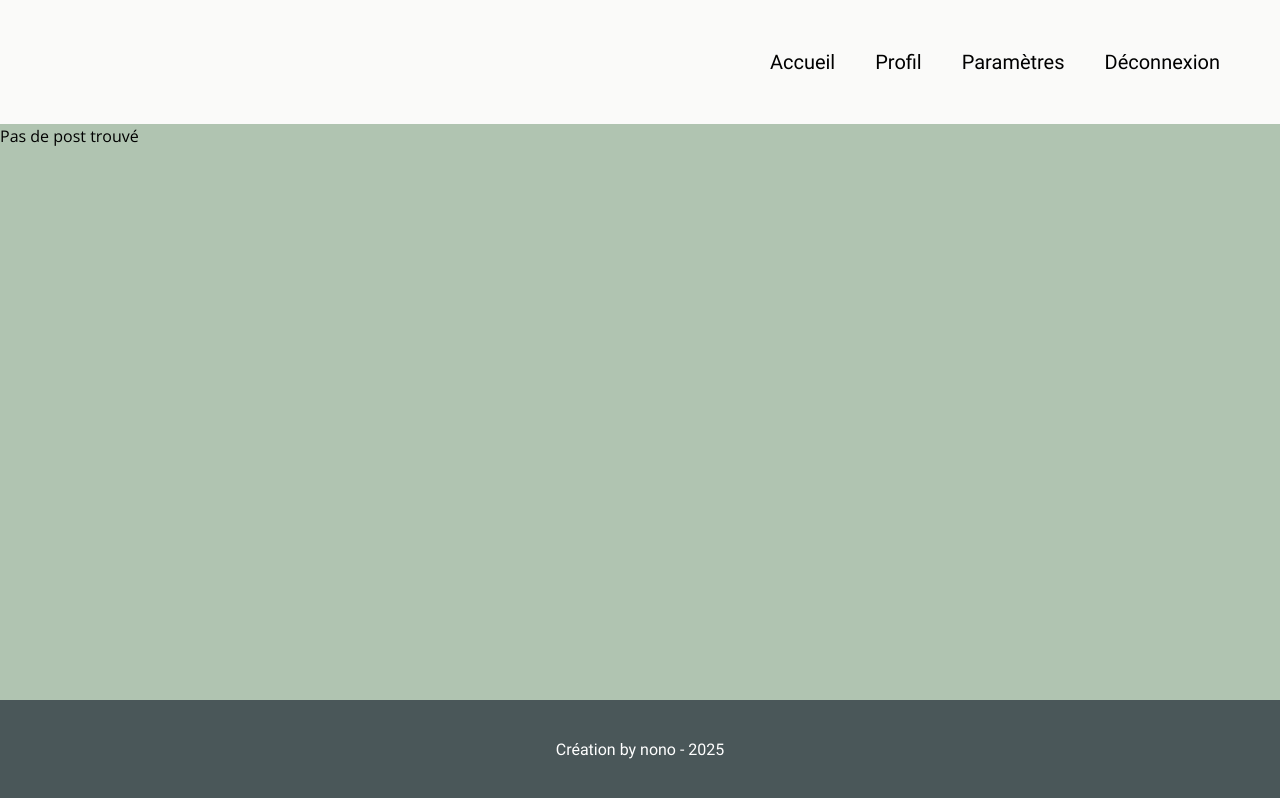
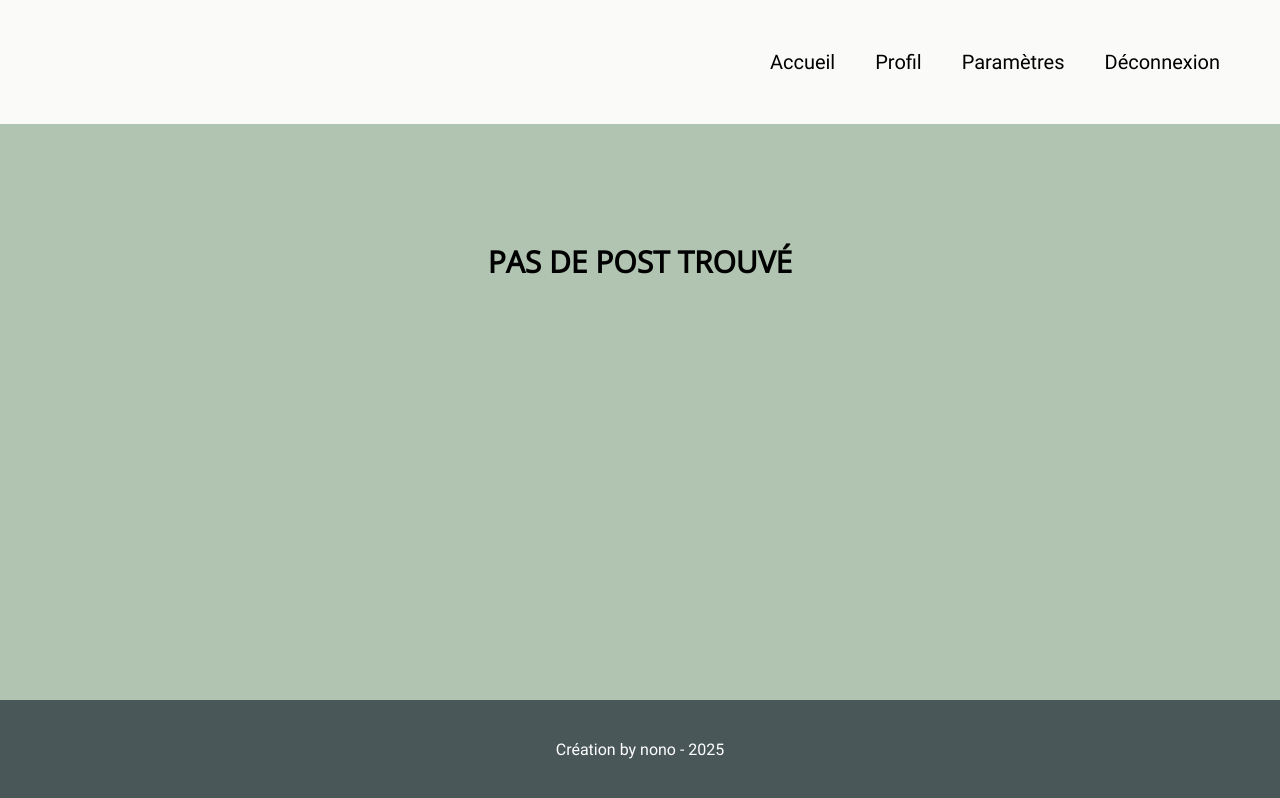
Before and after one commit to ArnaudDefrancq/blog, a React (Vite) app in the folder Front/: page /post/1 in a window 1280 px wide. Built offline with nearby package versions, Linux system fonts and the light colour scheme; no server answers.

Commit message:
[~] MainPostPage : :Modif style si pas de post

```diff
--- a/Front/src/Components/postPage/MainPostPage.tsx
+++ b/Front/src/Components/postPage/MainPostPage.tsx
@@ -27,7 +27,9 @@ const MainPostPage: React.FunctionComponent = () => {
             post ? (
                 <Post id_post={post.id_post} title={post.title} content={post.content} media={post.media} user={post.id_user} pseudo={post.pseudo} created_at={post.created_at} updated_at={post.updated_at}/>
             ) : (
-                <h1>Pas de post trouvé</h1>
+                <div className='flex justify-center'>
+                    <h1 className='text-3xl font-bold uppercase my-30'>Pas de post trouvé</h1>
+                </div>
             )
         }
     </>
```
